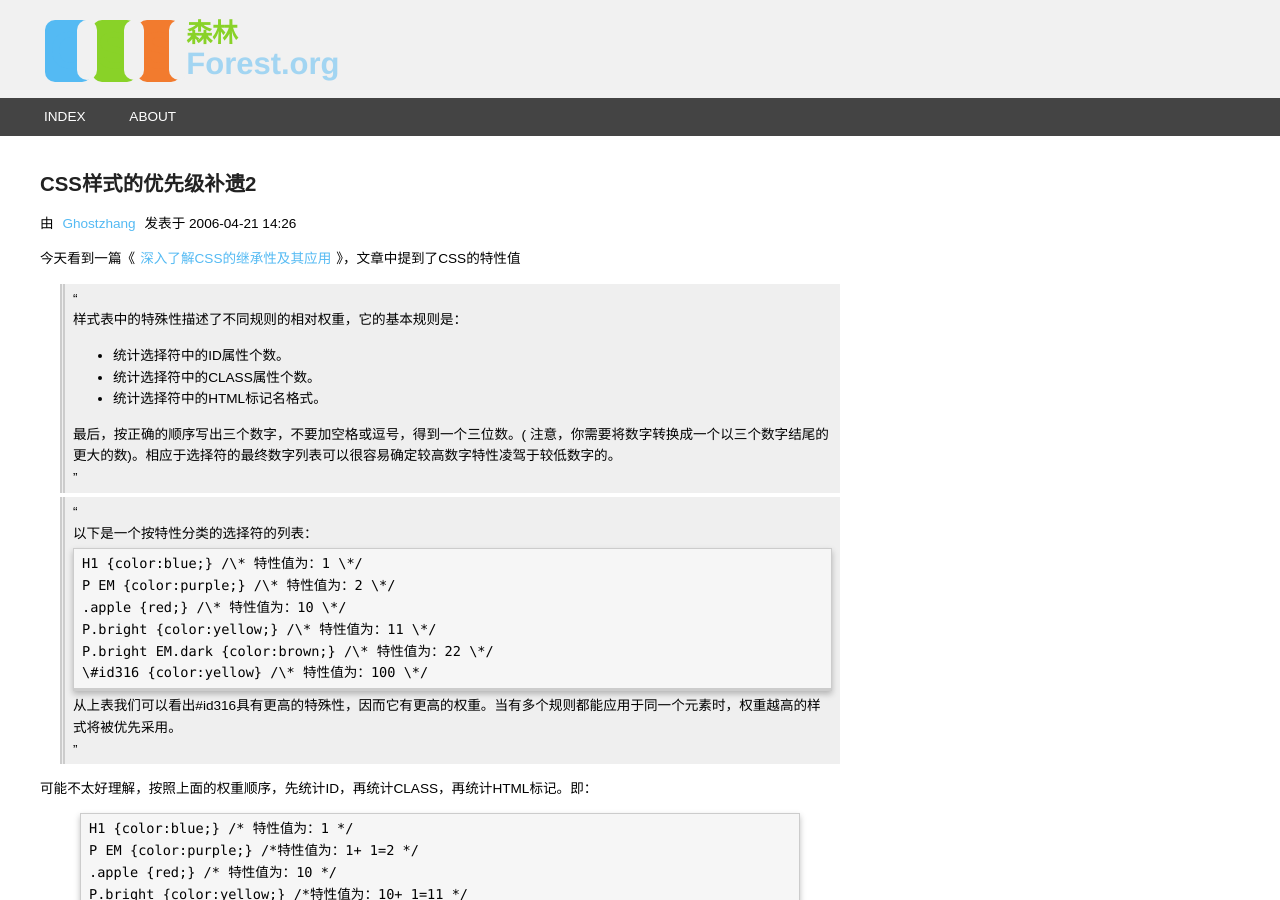
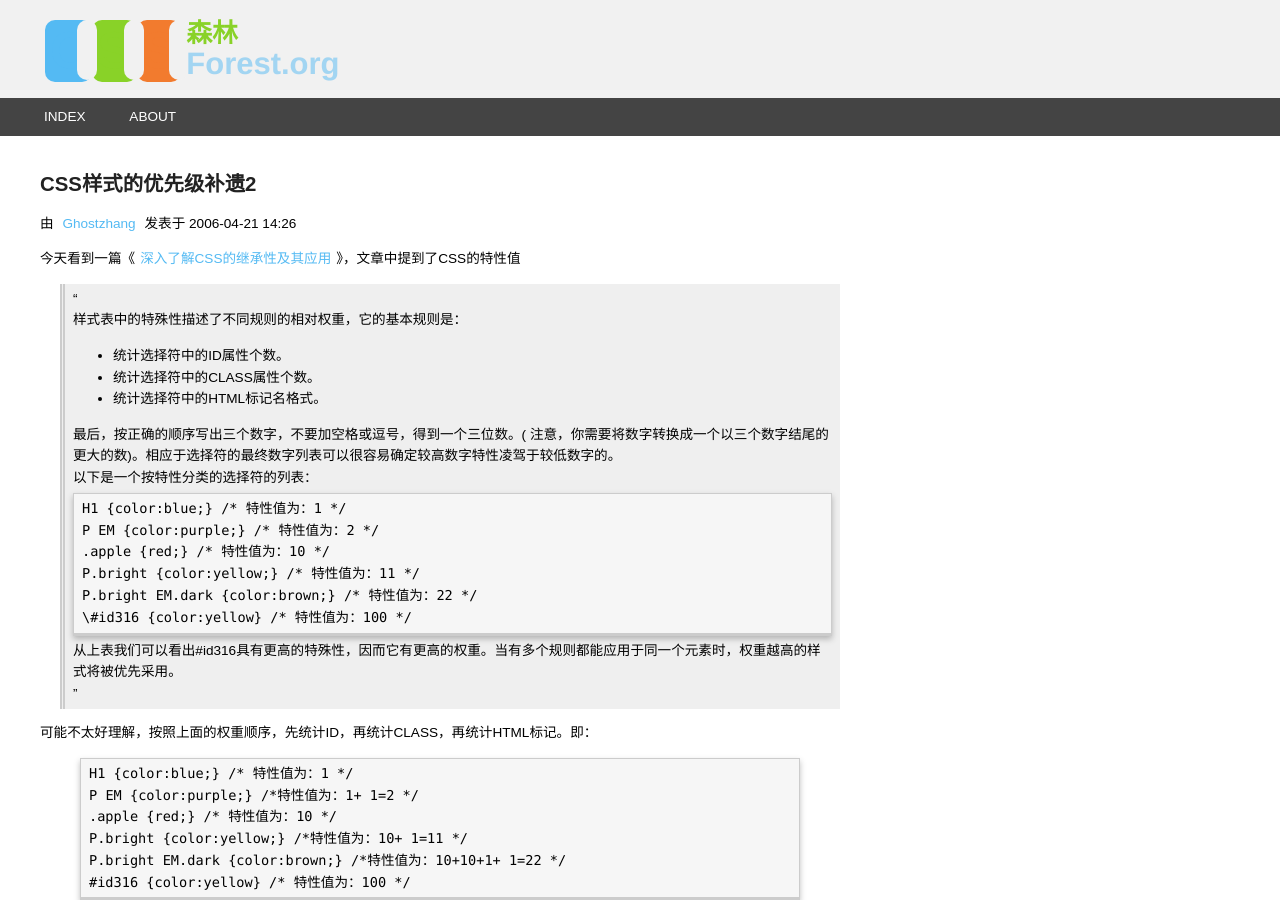
Before and after one commit to ghostzhang/ghostzhang.github.io, a Jekyll site: the page built from _posts/技术研究/2006-04-21-CSS样式的优先级补遗2.md, in a window 1280 px wide and 900 px high. Built offline with Jekyll 4.4.1, drawn with Linux system fonts in a browser that asks for light colours; comment, search, counter and statistics services are not loaded.

Commit message:
更新文章

```diff
--- a/_posts/技术研究/2006-04-21-CSS样式的优先级补遗2.md
+++ b/_posts/技术研究/2006-04-21-CSS样式的优先级补遗2.md
@@ -18,15 +18,15 @@ tags: CSS 优先级
 > - 统计选择符中的HTML标记名格式。
 >
 > 最后，按正确的顺序写出三个数字，不要加空格或逗号，得到一个三位数。( 注意，你需要将数字转换成一个以三个数字结尾的更大的数)。相应于选择符的最终数字列表可以很容易确定较高数字特性凌驾于较低数字的。
-
+>
 > 以下是一个按特性分类的选择符的列表：
 >
-    H1 {color:blue;} /\* 特性值为：1 \*/
-    P EM {color:purple;} /\* 特性值为：2 \*/
-    .apple {red;} /\* 特性值为：10 \*/
-    P.bright {color:yellow;} /\* 特性值为：11 \*/
-    P.bright EM.dark {color:brown;} /\* 特性值为：22 \*/
-    \#id316 {color:yellow} /\* 特性值为：100 \*/
+    H1 {color:blue;} /* 特性值为：1 */
+    P EM {color:purple;} /* 特性值为：2 */
+    .apple {red;} /* 特性值为：10 */
+    P.bright {color:yellow;} /* 特性值为：11 */
+    P.bright EM.dark {color:brown;} /* 特性值为：22 */
+    \#id316 {color:yellow} /* 特性值为：100 */
 >
 > 从上表我们可以看出\#id316具有更高的特殊性，因而它有更高的权重。当有多个规则都能应用于同一个元素时，权重越高的样式将被优先采用。
 
```
Also changed, not shown: _posts/技术研究/2005-10-19-关于CSS样式的优先级问题.md (added, +63 -0 lines), _posts/技术研究/2006-04-24-属性选择符的优先级.md (added, +46 -0 lines).
